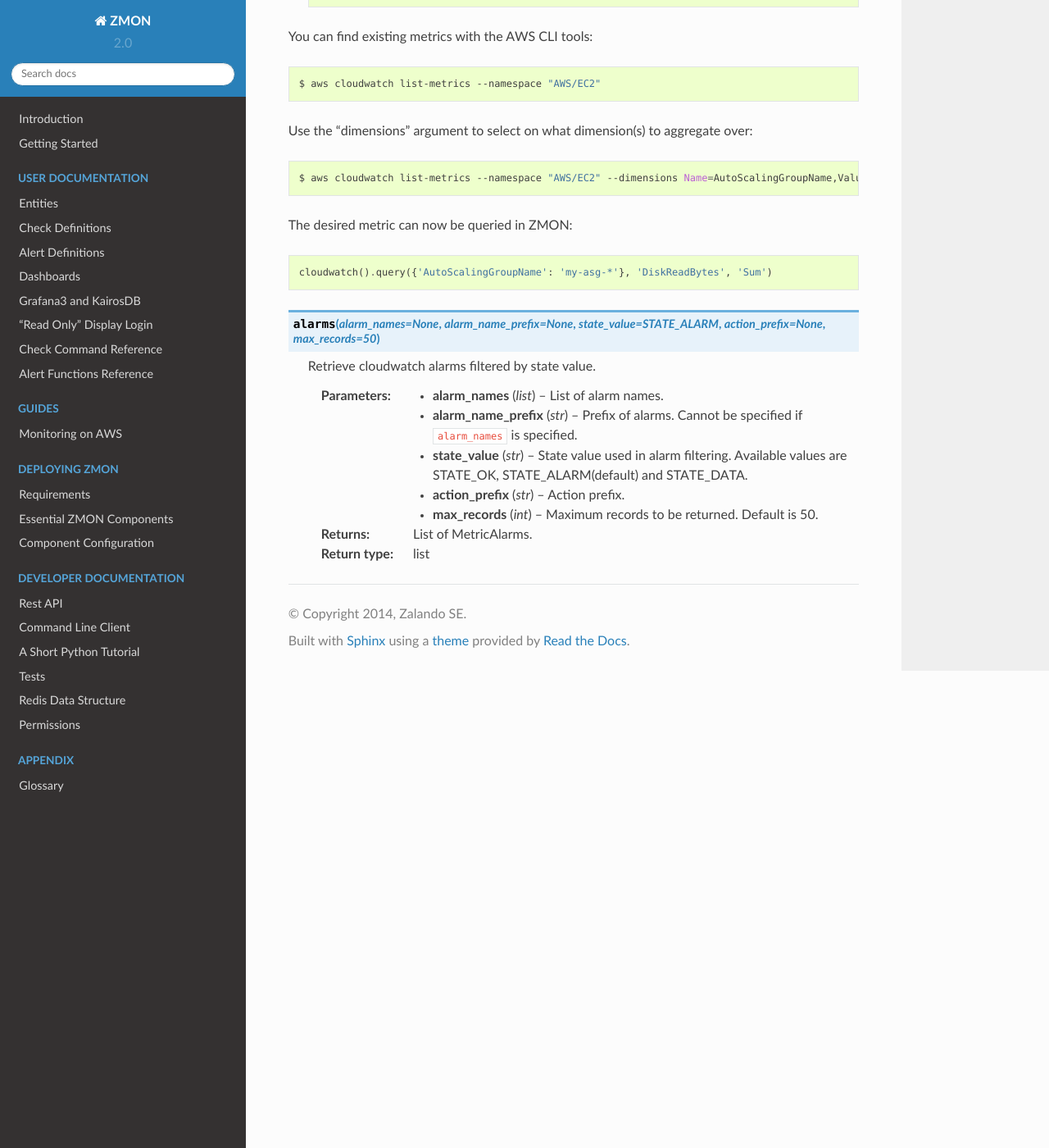
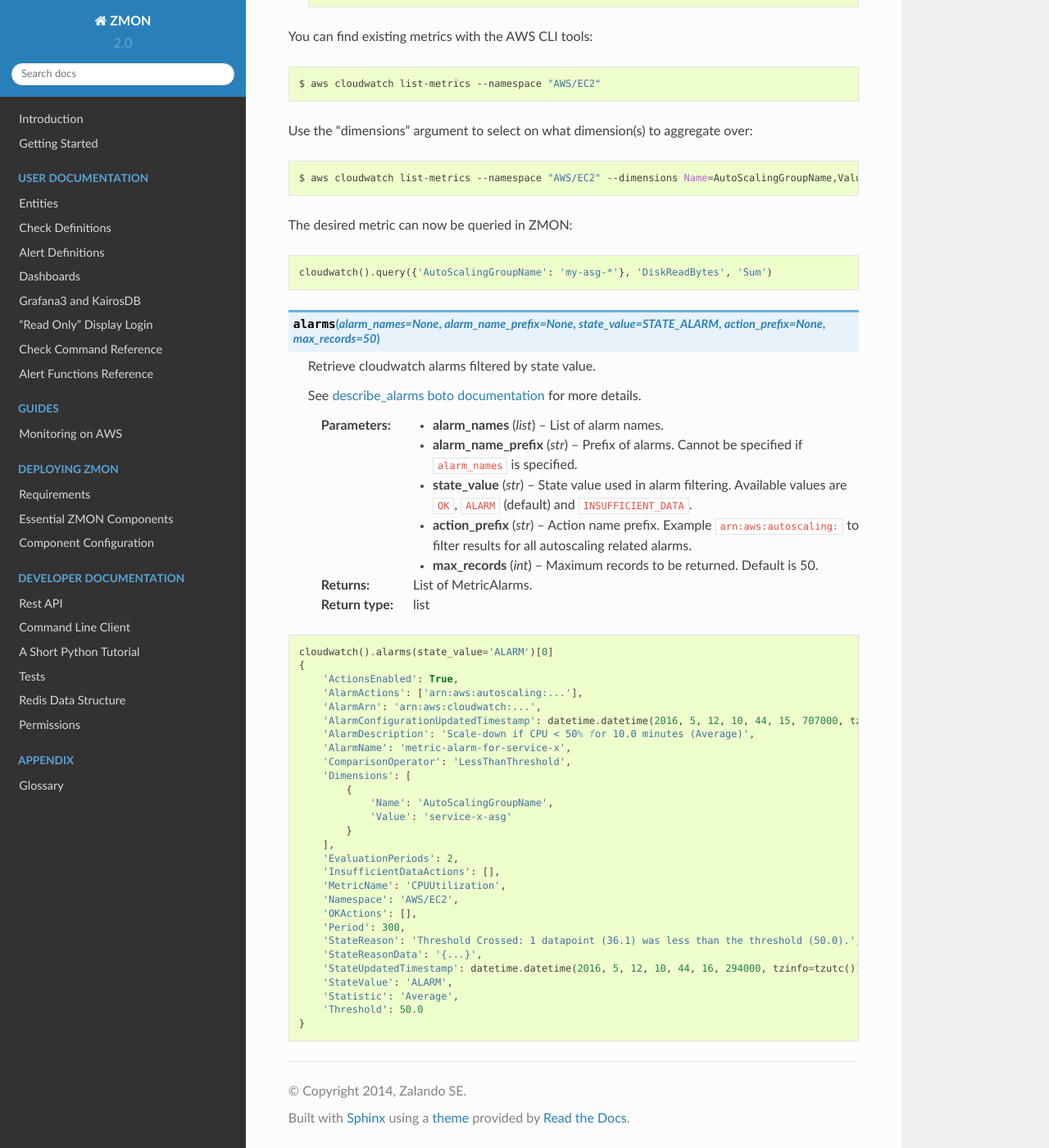
Before and after one commit to zalando-zmon/zmon-docs, a Sphinx documentation site: the page built from docs/user/check-ref/cloudwatch_wrapper.rst, in a window 1280 px wide and 1400 px high, scrolled down 811 px. Shown: the whole window at 82% size. Built offline with Sphinx 7.4.7 and the Read the Docs theme 2.0.0, drawn with Linux system fonts in a browser that asks for light colours.

Commit message:
Process PR comments
- Add example
- Link to boto describe_alarms docs

```diff
--- a/docs/user/check-ref/cloudwatch_wrapper.rst
+++ b/docs/user/check-ref/cloudwatch_wrapper.rst
@@ -51,12 +51,14 @@
     cloudwatch().query({'AutoScalingGroupName': 'my-asg-*'}, 'DiskReadBytes', 'Sum')
 
 
+.. _list_metrics boto documentation: http://boto.readthedocs.org/en/latest/ref/cloudwatch.html#boto.ec2.cloudwatch.CloudWatchConnection.list_metrics
 
-.. _list_metrics boto documentation: http://boto.readthedocs.org/en/latest/ref/cloudwatch.html#boto.ec2.cloudwatch.CloudWatchConnection.list_metrics
 
 .. py:method:: alarms(alarm_names=None, alarm_name_prefix=None, state_value=STATE_ALARM, action_prefix=None, max_records=50)
 
     Retrieve cloudwatch alarms filtered by state value.
+
+    See `describe_alarms boto documentation`_ for more details.
 
     :param alarm_names: List of alarm names.
     :type alarm_names: list
@@ -64,10 +66,10 @@
     :param alarm_name_prefix: Prefix of alarms. Cannot be specified if ``alarm_names`` is specified.
     :type alarm_name_prefix: str
 
-    :param state_value: State value used in alarm filtering. Available values are STATE_OK, STATE_ALARM(default) and STATE_DATA.
+    :param state_value: State value used in alarm filtering. Available values are ``OK``, ``ALARM`` (default) and ``INSUFFICIENT_DATA``.
     :type state_value: str
 
-    :param action_prefix: Action prefix.
+    :param action_prefix: Action name prefix. Example ``arn:aws:autoscaling:`` to filter results for all autoscaling related alarms.
     :type action_prefix: str
 
     :param max_records: Maximum records to be returned. Default is 50.
@@ -75,3 +77,37 @@
 
     :return: List of MetricAlarms.
     :rtype: list
+
+
+.. _describe_alarms boto documentation: http://boto3.readthedocs.io/en/latest/reference/services/cloudwatch.html#CloudWatch.Client.describe_alarms
+
+.. code-block:: python
+
+    cloudwatch().alarms(state_value='ALARM')[0]
+    {
+        'ActionsEnabled': True,
+        'AlarmActions': ['arn:aws:autoscaling:...'],
+        'AlarmArn': 'arn:aws:cloudwatch:...',
+        'AlarmConfigurationUpdatedTimestamp': datetime.datetime(2016, 5, 12, 10, 44, 15, 707000, tzinfo=tzutc()),
+        'AlarmDescription': 'Scale-down if CPU < 50% for 10.0 minutes (Average)',
+        'AlarmName': 'metric-alarm-for-service-x',
+        'ComparisonOperator': 'LessThanThreshold',
+        'Dimensions': [
+            {
+                'Name': 'AutoScalingGroupName',
+                'Value': 'service-x-asg'
+            }
+        ],
+        'EvaluationPeriods': 2,
+        'InsufficientDataActions': [],
+        'MetricName': 'CPUUtilization',
+        'Namespace': 'AWS/EC2',
+        'OKActions': [],
+        'Period': 300,
+        'StateReason': 'Threshold Crossed: 1 datapoint (36.1) was less than the threshold (50.0).',
+        'StateReasonData': '{...}',
+        'StateUpdatedTimestamp': datetime.datetime(2016, 5, 12, 10, 44, 16, 294000, tzinfo=tzutc()),
+        'StateValue': 'ALARM',
+        'Statistic': 'Average',
+        'Threshold': 50.0
+    }
```
